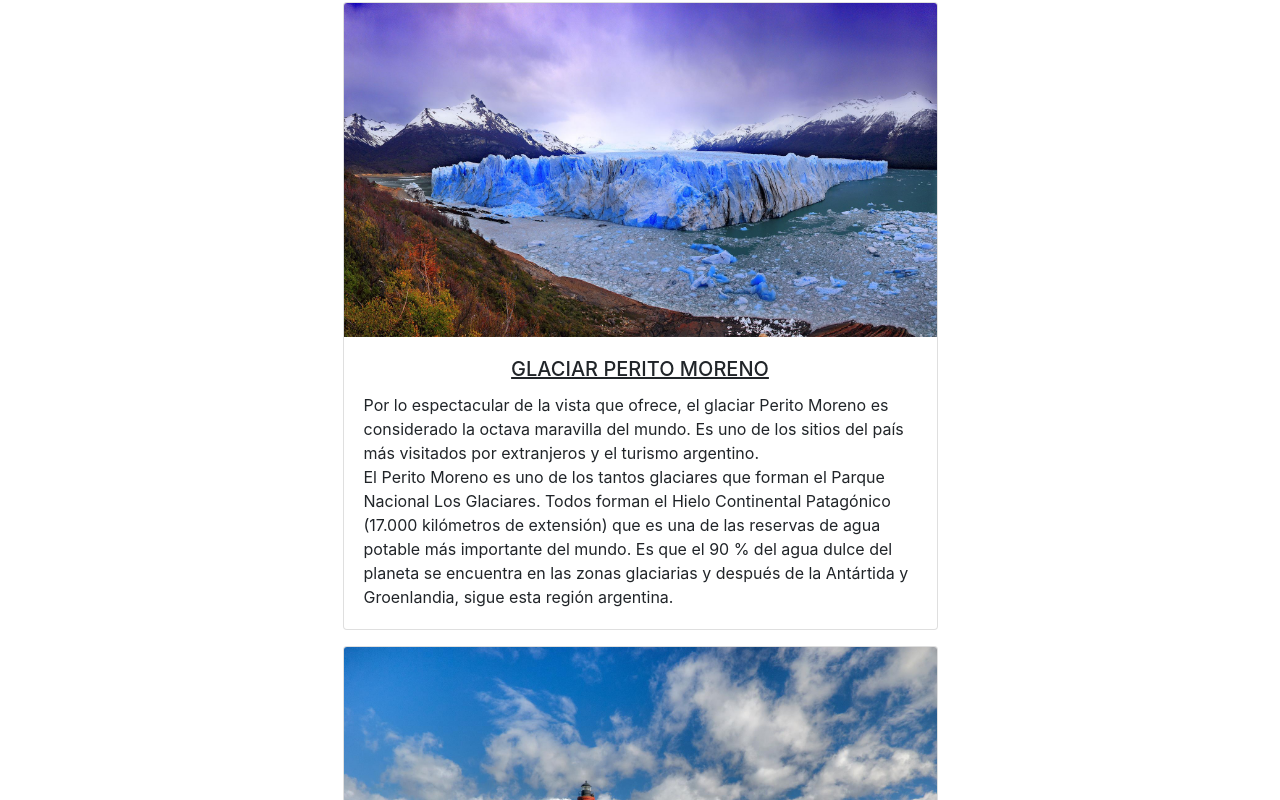
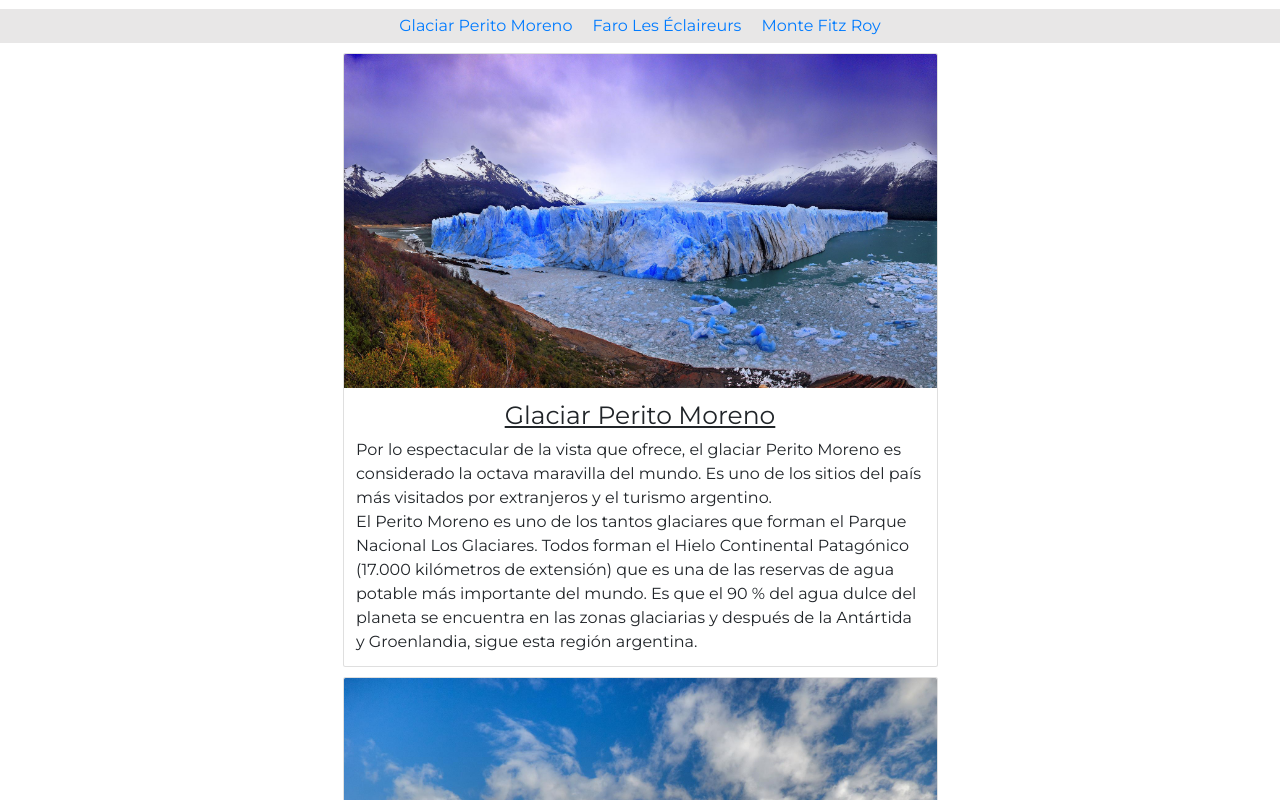
Before and after one commit to Alfredo-S-Longarini/repositorio_de_prueba, a plain HTML site: page index.html in a window 1280 px wide. Shown: the part 54-854 px from the top of the page. Drawn offline with nearby package versions, Linux system fonts and the light colour scheme.

Commit message:
Agregando nav y font-family

```diff
--- a/css/style.css
+++ b/css/style.css
@@ -2,14 +2,27 @@
     padding: 0;
     margin: 0;
 }
+/* -------------------------------------------------------------- */
+/* Configuracion HTML */
+html{
+    font-size: 62.5%;
+}
+/* -------------------------------------------------------------- */
+/* Fonts. */
+body{
+    font-size: 16px;
+    font-family: 'Montserrat', sans-serif;
+}
 @media only screen and (min-width: 1024px){
     h1{
         text-align: center;
+        font-size: 40px;
     }
 
     h5{
         text-align: center;
         text-decoration: underline;
+        font-size: 25px;
     }
 
     footer{
@@ -23,4 +36,10 @@
         width: 50%;
     }
 
+    .marinBotTop{
+        margin-top: 10px;
+        margin-bottom: 10px;
+        background-color: rgba(218, 216, 216, 0.61);
+    }
+
 }
--- a/index.html
+++ b/index.html
@@ -14,6 +14,11 @@
 
     <!-- Css -->
     <link rel="stylesheet" href="css/style.css">
+
+    <!-- Fonts -->
+    <link rel="preconnect" href="https://fonts.googleapis.com">
+    <link rel="preconnect" href="https://fonts.gstatic.com" crossorigin>
+    <link href="https://fonts.googleapis.com/css2?family=Montserrat:wght@400;700&display=swap" rel="stylesheet">
 </head>
 
 <body>
@@ -26,16 +31,32 @@
                     <h1>Desafio Git</h1>
                 </div>
             </div>
+
+            <div class="row">
+                <div class="col-lg-12 marinBotTop">
+                    <ul class="nav justify-content-center">
+                        <li class="nav-item">
+                          <a class="nav-link active" href="#Glaciar">Glaciar Perito Moreno</a>
+                        </li>
+                        <li class="nav-item">
+                          <a class="nav-link" href="#Faro">Faro Les Éclaireurs</a>
+                        </li>
+                        <li class="nav-item">
+                          <a class="nav-link" href="#Monte">Monte Fitz Roy</a>
+                        </li>
+                      </ul>
+                </div>
+            </div>
         </head>
 
         <main>
             <div class="row cardsCenter">
-                <div class="col-lg-12 ">
-                    <div class="card mb-3">
+                <div class="col-lg-12">
+                    <div id="Glaciar" class="card mb-3">
                         <img src="img/the-guide-to-discovering-the-perito-moreno-glacier_1050_202006291152110.jfif"
                             class="card-img-top" alt="...">
                         <div class="card-body">
-                            <h5 class="card-title">GLACIAR PERITO MORENO</h5>
+                            <h5 class="card-title">Glaciar Perito Moreno</h5>
                             <p class="card-text">Por lo espectacular de la vista que ofrece, el glaciar Perito Moreno es
                                 considerado la octava maravilla del mundo. Es uno de los sitios del país más visitados
                                 por extranjeros y el turismo argentino.<br>El Perito Moreno es uno de los tantos
@@ -51,7 +72,7 @@
             </div>
             <div class="row cardsCenter">
                 <div class="col-lg-12">
-                    <div class="card mb-3">
+                    <div id="Faro" class="card mb-3">
                         <img src="img/faro.jpg" class="card-img-top" alt="...">
                         <div class="card-body">
                             <h5 class="card-title">Faro Les Éclaireurs</h5>
@@ -71,7 +92,7 @@
             </div>
             <div class="row cardsCenter">
                 <div class="col-lg-12">
-                    <div class="card mb-3">
+                    <div id="Monte" class="card mb-3">
                         <img src="img/photos-8563-12307-monte_fitz_roy.jpg" class="card-img-top" alt="...">
                         <div class="card-body">
                             <h5 class="card-title">Monte Fitz Roy</h5>
```
